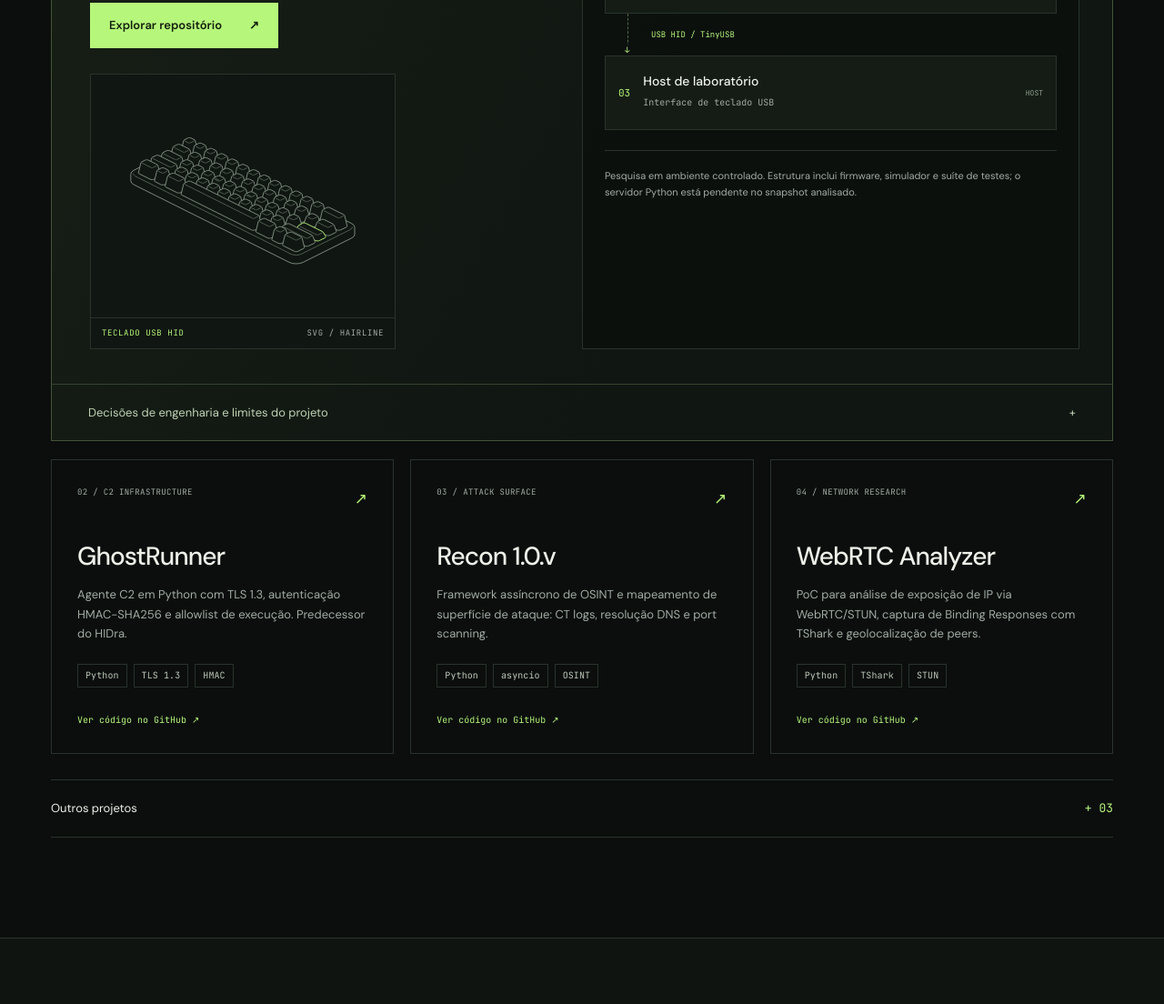
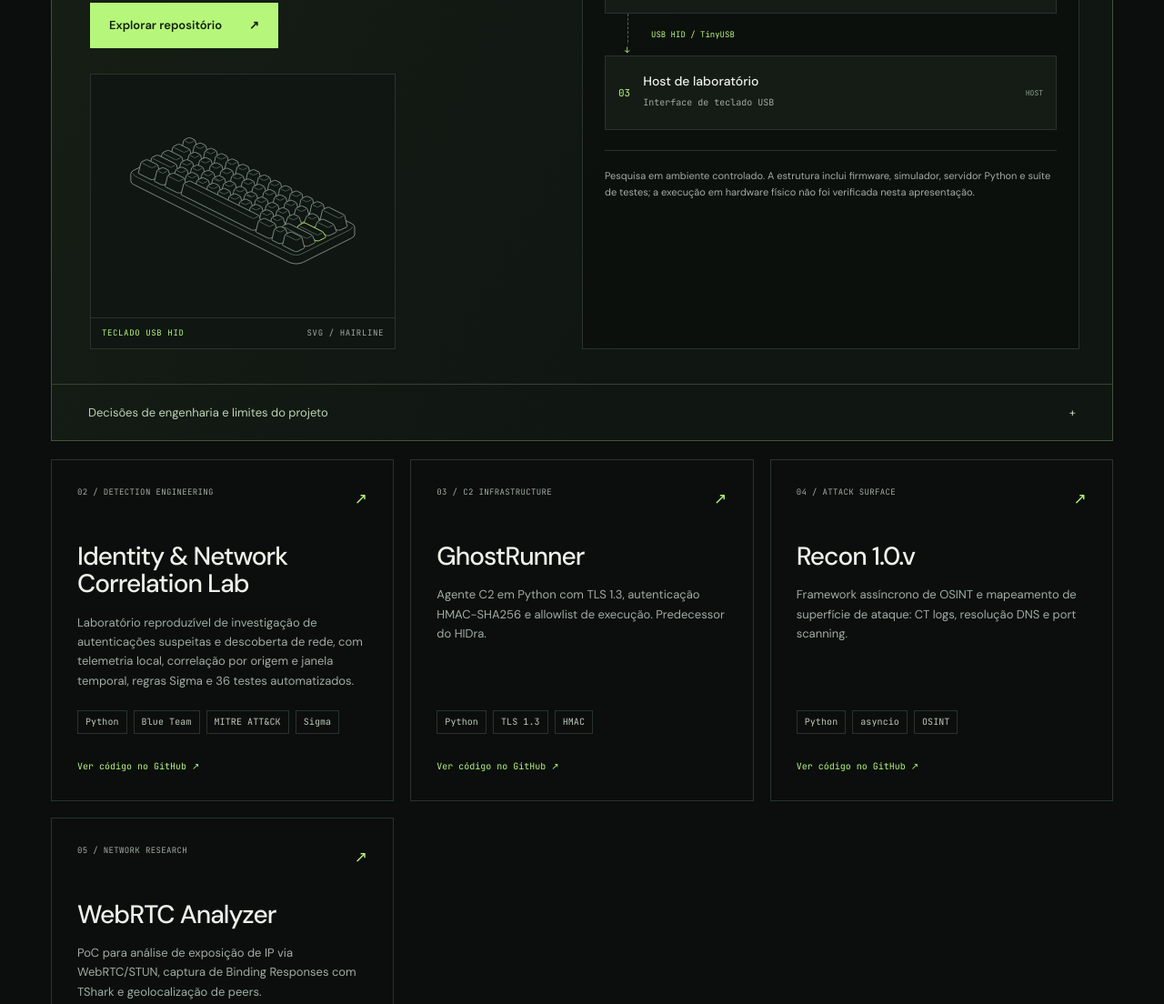
Before and after one commit to Liragbr/liragbr.github.io, a plain HTML site: page index.html in a window 1280 px wide. Shown: the part 1572-2676 px from the top of the page at 91% size. Drawn offline with Linux system fonts and the light colour scheme.

Commit message:
feat(portfolio): showcase defensive correlation lab and update HIDra status

```diff
--- a/index.html
+++ b/index.html
@@ -160,14 +160,15 @@
             <li class="connection" aria-label="Conexão USB HID">USB HID / TinyUSB</li>
             <li><span class="node-number">03</span><div><strong>Host de laboratório</strong><span>Interface de teclado USB</span></div><span class="node-type">HOST</span></li>
           </ol>
-          <p class="architecture-note">Pesquisa em ambiente controlado. Estrutura inclui firmware, simulador e suíte de testes; o servidor Python está pendente no snapshot analisado.</p>
+          <p class="architecture-note">Pesquisa em ambiente controlado. A estrutura inclui firmware, simulador, servidor Python e suíte de testes; a execução em hardware físico não foi verificada nesta apresentação.</p>
         </div>
         <details class="case-details"><summary>Decisões de engenharia e limites do projeto <span aria-hidden="true">+</span></summary><div class="case-grid"><div><h4>Separação de responsabilidades</h4><p>Dois núcleos com um ring buffer SPSC para separar o loop de comunicação da interface USB HID, conforme a arquitetura do README.</p></div><div><h4>Transporte e integridade</h4><p>TLS 1.3 e envelopes JSON com HMAC-SHA256 fazem parte do desenho do protocolo. Autenticação com token pré-compartilhado.</p></div><div><h4>Limites documentados</h4><p>O README registra ausência de proteção contra replay e segredos em flash no RP2040. Resultados de execução e benchmarks não foram verificados nesta apresentação.</p></div></div></details>
       </article>
       <div class="project-grid">
-        <article class="project-card"><div class="card-top mono"><span>02 / C2 INFRASTRUCTURE</span><span>↗</span></div><h3><a href="https://github.com/Liragbr/GhostRunner" target="_blank" rel="noopener noreferrer">GhostRunner</a></h3><p>Agente C2 em Python com TLS 1.3, autenticação HMAC-SHA256 e allowlist de execução. Predecessor do HIDra.</p><div class="tags"><span>Python</span><span>TLS 1.3</span><span>HMAC</span></div><span class="card-link">Ver código no GitHub ↗</span></article>
-        <article class="project-card"><div class="card-top mono"><span>03 / ATTACK SURFACE</span><span>↗</span></div><h3><a href="https://github.com/Liragbr/Recon1.0.v" target="_blank" rel="noopener noreferrer">Recon 1.0.v</a></h3><p>Framework assíncrono de OSINT e mapeamento de superfície de ataque: CT logs, resolução DNS e port scanning.</p><div class="tags"><span>Python</span><span>asyncio</span><span>OSINT</span></div><span class="card-link">Ver código no GitHub ↗</span></article>
-        <article class="project-card"><div class="card-top mono"><span>04 / NETWORK RESEARCH</span><span>↗</span></div><h3><a href="https://github.com/Liragbr/WebRTC" target="_blank" rel="noopener noreferrer">WebRTC Analyzer</a></h3><p>PoC para análise de exposição de IP via WebRTC/STUN, captura de Binding Responses com TShark e geolocalização de peers.</p><div class="tags"><span>Python</span><span>TShark</span><span>STUN</span></div><span class="card-link">Ver código no GitHub ↗</span></article>
+        <article class="project-card"><div class="card-top mono"><span>02 / DETECTION ENGINEERING</span><span>↗</span></div><h3><a href="https://github.com/Liragbr/Identity-Network-Correlation-Lab" target="_blank" rel="noopener noreferrer">Identity &amp; Network Correlation Lab</a></h3><p>Laboratório reproduzível de investigação de autenticações suspeitas e descoberta de rede, com telemetria local, correlação por origem e janela temporal, regras Sigma e 36 testes automatizados.</p><div class="tags"><span>Python</span><span>Blue Team</span><span>MITRE ATT&amp;CK</span><span>Sigma</span></div><span class="card-link">Ver código no GitHub ↗</span></article>
+        <article class="project-card"><div class="card-top mono"><span>03 / C2 INFRASTRUCTURE</span><span>↗</span></div><h3><a href="https://github.com/Liragbr/GhostRunner" target="_blank" rel="noopener noreferrer">GhostRunner</a></h3><p>Agente C2 em Python com TLS 1.3, autenticação HMAC-SHA256 e allowlist de execução. Predecessor do HIDra.</p><div class="tags"><span>Python</span><span>TLS 1.3</span><span>HMAC</span></div><span class="card-link">Ver código no GitHub ↗</span></article>
+        <article class="project-card"><div class="card-top mono"><span>04 / ATTACK SURFACE</span><span>↗</span></div><h3><a href="https://github.com/Liragbr/Recon1.0.v" target="_blank" rel="noopener noreferrer">Recon 1.0.v</a></h3><p>Framework assíncrono de OSINT e mapeamento de superfície de ataque: CT logs, resolução DNS e port scanning.</p><div class="tags"><span>Python</span><span>asyncio</span><span>OSINT</span></div><span class="card-link">Ver código no GitHub ↗</span></article>
+        <article class="project-card"><div class="card-top mono"><span>05 / NETWORK RESEARCH</span><span>↗</span></div><h3><a href="https://github.com/Liragbr/WebRTC" target="_blank" rel="noopener noreferrer">WebRTC Analyzer</a></h3><p>PoC para análise de exposição de IP via WebRTC/STUN, captura de Binding Responses com TShark e geolocalização de peers.</p><div class="tags"><span>Python</span><span>TShark</span><span>STUN</span></div><span class="card-link">Ver código no GitHub ↗</span></article>
       </div>
       <details class="more-projects"><summary>Outros projetos <span class="mono">+ 03</span></summary><div class="other-projects"><a href="https://github.com/Liragbr/PortScanner" target="_blank" rel="noopener noreferrer"><span>Port Scanner</span><small>asyncio · Scapy · TUI</small><span>↗</span></a><a href="https://github.com/Liragbr/IPAdress" target="_blank" rel="noopener noreferrer"><span>IP Intelligence</span><small>Geolocalização · API · IPv4/IPv6</small><span>↗</span></a><a href="https://github.com/Liragbr/InputOptimizer" target="_blank" rel="noopener noreferrer"><span>Input Optimizer</span><small>C · Batch · Performance</small><span>↗</span></a></div></details>
     </section>
```
